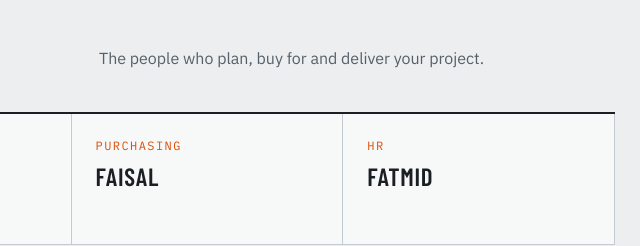
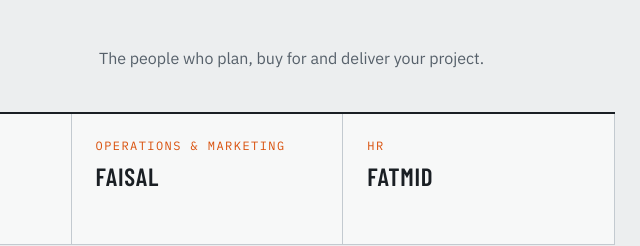
Before and after one commit to web-forgetech/web-forgetech.github.io, a plain HTML site: page index.html in a window 1280 px wide. Shown: the part 2838-3084 px from the top of the page, 569-1209 px from the left. Drawn offline with nearby package versions, Linux system fonts and the light colour scheme.

Commit message:
Rename Faisal's role to Operations & Marketing
Co-Authored-By: Claude Opus 5.5 <noreply@anthropic.com>
Claude-Session: https://claude.ai/code/session_01A4y29EyKB3ke7rTahHXyZ2

```diff
--- a/index.html
+++ b/index.html
@@ -320,7 +320,7 @@ img { max-width: 100%; }
       <div class="team">
         <div class="member"><span class="role">CEO</span><h3>M. Tanveer Khan</h3></div>
         <div class="member"><span class="role">Projects</span><h3>Muhammad Ahmed Khan</h3></div>
-        <div class="member"><span class="role">Purchasing</span><h3>Faisal</h3></div>
+        <div class="member"><span class="role">Operations &amp; Marketing</span><h3>Faisal</h3></div>
         <div class="member"><span class="role">HR</span><h3>Fatmid</h3></div>
       </div>
     </div>
```
